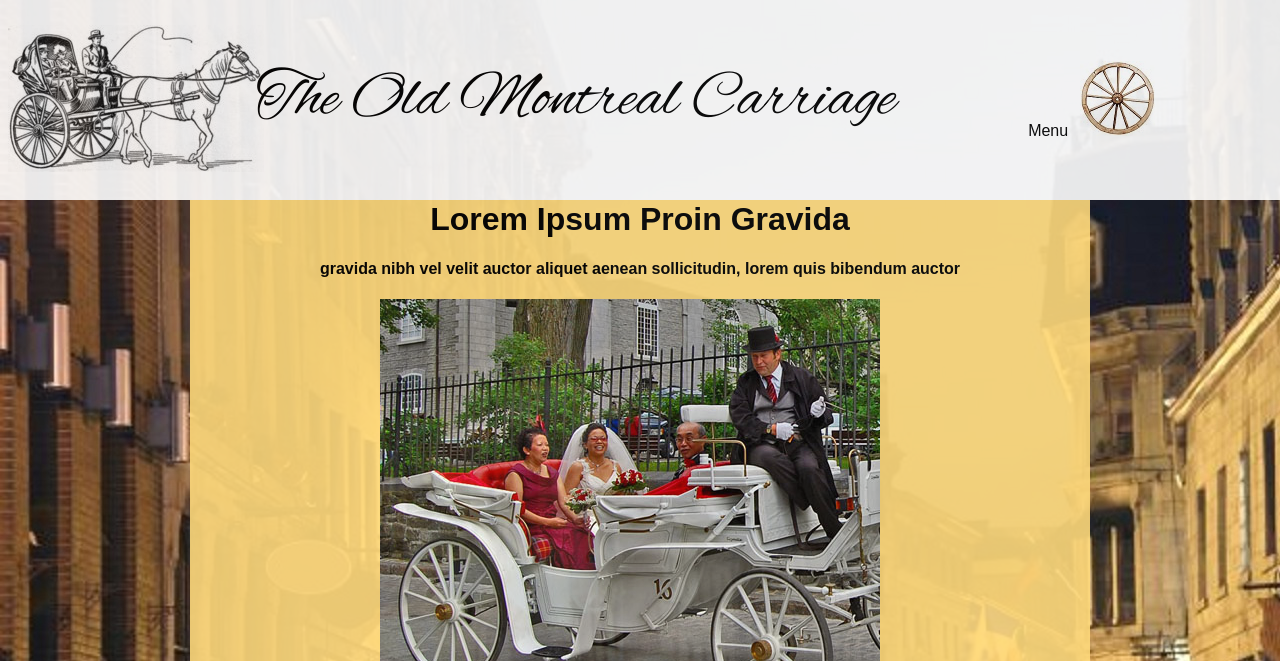
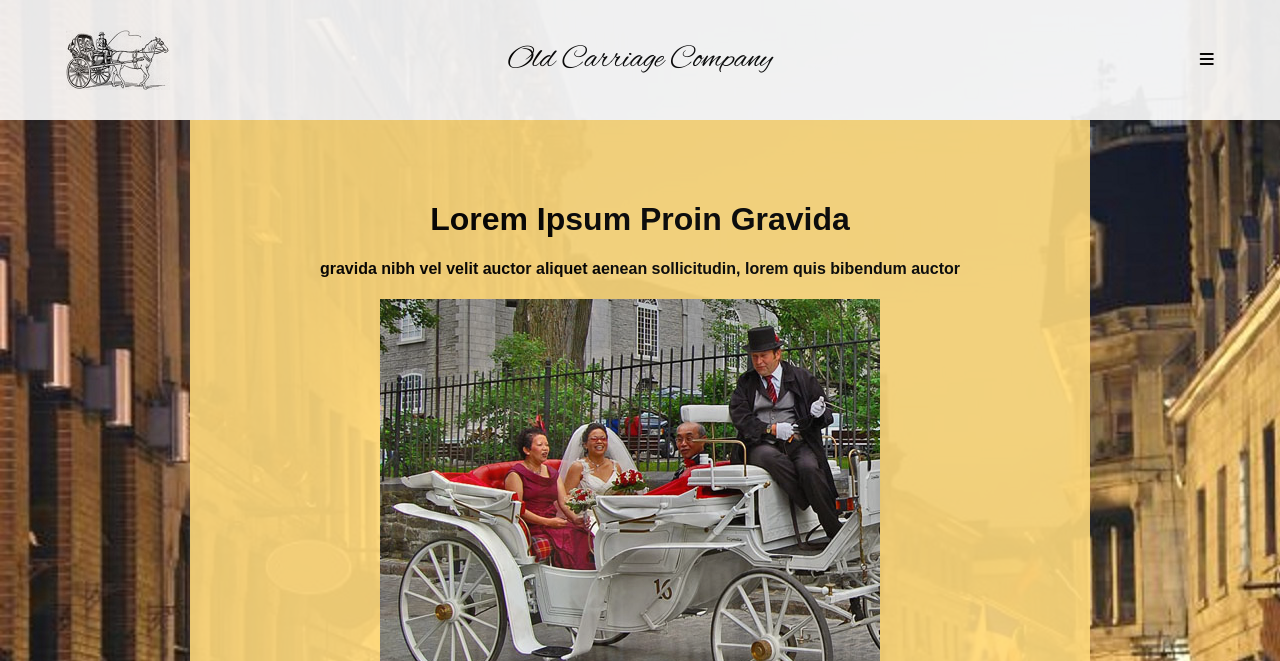
Before and after one commit to bbourbeau/bbourbeau.github.io, a plain HTML site: page index.html in a window 1280 px wide. Shown: the top 661 px of the page. Drawn offline with Linux system fonts and the light colour scheme.

Commit message:
[fix] images modified

```diff
--- a/css/style.css
+++ b/css/style.css
@@ -47,8 +47,8 @@ body {
   justify-content: space-around;
   align-items: center;
   align-content: center;
-  min-height: 25vh;
-  max-height: 25vh;
+  min-height: 15vh;
+  max-height: 15vh;
   color: black;
   background: white;
 
@@ -58,30 +58,56 @@ body {
 
 }
 
-.main-header-section .logo, .main-header-section .wheel{ /* div */
-  margin-left: 3%;
+.logo {
+  /*margin-left: 5%;*/
+  max-width: 25%;
+  /*float: left;*/
+  /*padding: 0 5%;*/
+  padding-left: 5%;
+
+}
+
+.logo img {
+  float: left;
+}
+
+.main-menu {
+  /*margin-right: 5%;*/
+  /*padding: 0 5%;*/
+  padding-right: 5%;
+}
+
+.company-name { /* div */
+
+  font-family: 'Alex Brush', cursive;
+  font-size: 3em;
+  color: black;
+  text-align: center;
+}
+
+.main-menu {
+  /*display: inline;*/
+  /*width: 100px;*/
+  text-align: right;
+}
+
+.logo, .company-name, .main-menu { /* div */
   flex: 1 1 auto;
 
-  max-width: 100%;
+  max-width: 33%;
   max-height: 100%;
 }
 
-.main-header-section .company-name { /* div */
-  flex: 1 1 auto;
-  font-family: 'Alex Brush', cursive;
-  font-size: 4em;
-  color: black;
-  /*text-align: center;*/
-}
 
-@media (max-width: 1100px) {
+
+@media (max-width: 1300px) {
   .main-header-section .logo img {
     max-width: 90%;
     max-height: 90%;
   }
 
   .main-header-section .company-name {
-    font-size: 3em;
+    font-size: 2em;
     text-align: center;
   }
 }
@@ -92,7 +118,7 @@ body {
     max-height: 80%;
   }
   .main-header-section .company-name {
-    font-size: 2em;
+    font-size: 1em;
     text-align: center;
   }
 }
--- a/index.html
+++ b/index.html
@@ -9,20 +9,21 @@
 </head>
 <body>
 
-<section class="main-header-section">
-	<div>
-		<img class="logo" src="img/caleche-5102bf07.png" alt="The Old Mtl Carriage logo">
+<nav class="main-header-section">
+	<div class="logo">
+		<!-- <img class="logo" src="img/caleche-5102bf07.png" alt="The Old Mtl Carriage logo"> -->
+		<img  src="img/caleche-small.jpg" alt="Old Carriag Company">
 
 	</div>
 
 	<div class="company-name">
-		<span>The Old Montreal Carriage</span>
+		<span>Old Carriage Company</span>
 	</div>
 
     <div class="main-menu" >
-		<span>Menu</span>
-		<!-- <i class="fa fa-bars" aria-hidden="true"></i> -->
-		<img class="wheel" src="img/wheel-menu-3.jpg" alt="">
+		<!-- <span>Menu</span> -->
+		<i class="fa fa-bars" aria-hidden="true"></i>
+		<!-- <img class="wheel" src="img/wheel-menu-3.jpg" alt=""> -->
 
 
 		<ul class="main-menu-content">
@@ -33,7 +34,7 @@
 		</ul>
 
 	</div>
-</section>
+</nav>
 
 <div class="container">
 
```
Also changed, not shown: img/caleche-small.jpg (added).
